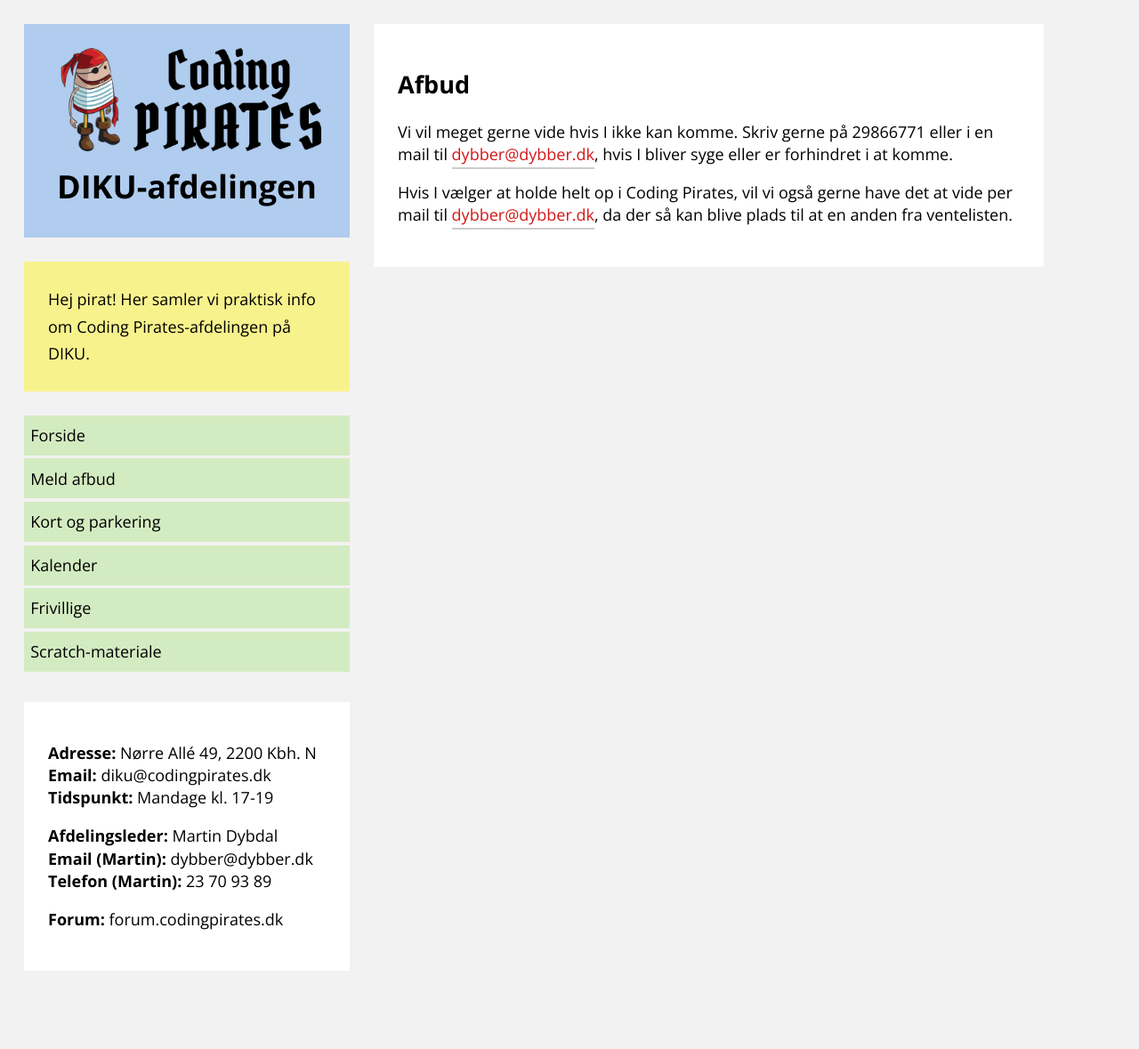
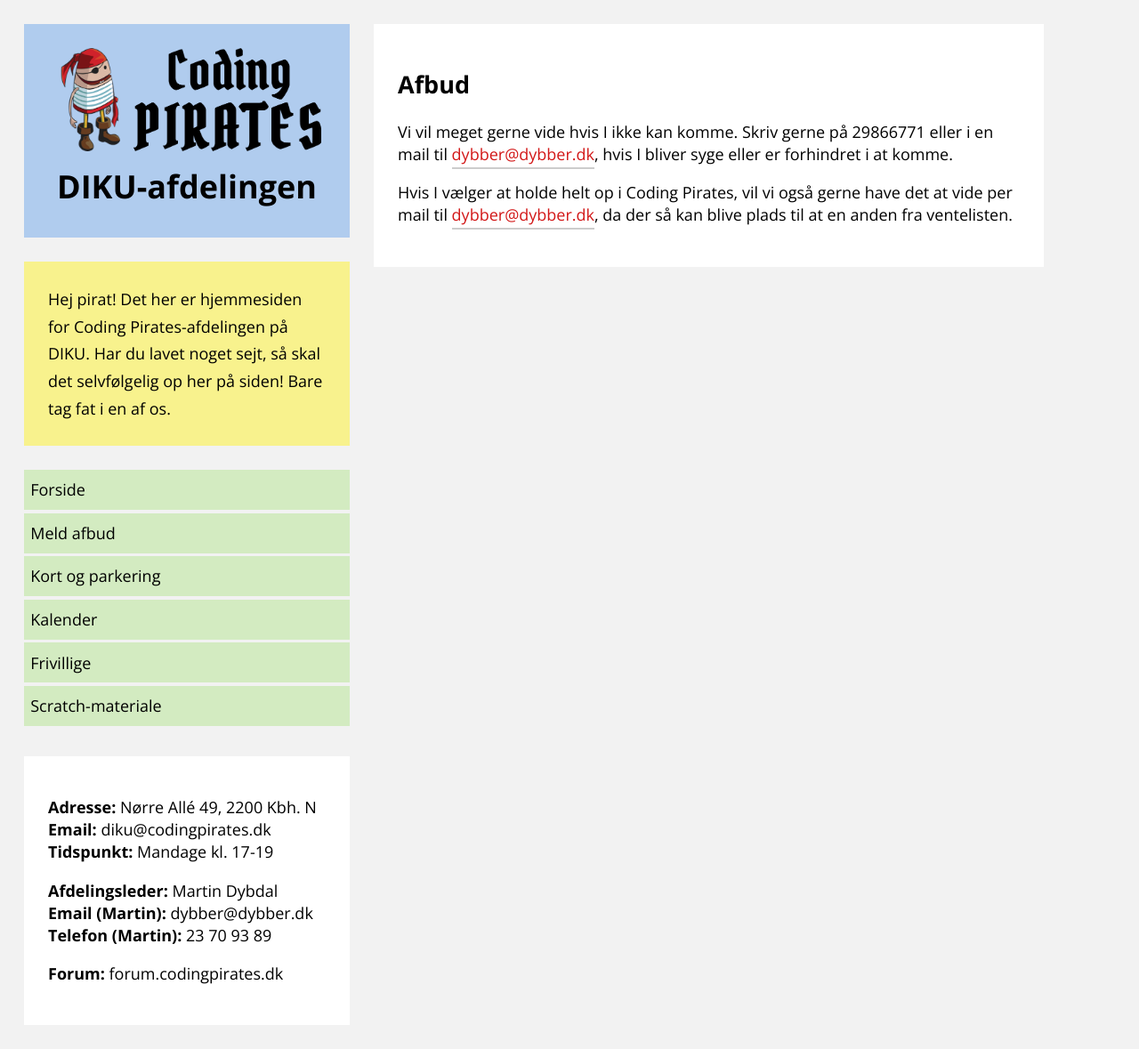
Before and after one commit to dybber/diku.codingpirates.dk, a Jekyll site: the page built from src/afbud.md, in a window 1280 px wide. Shown: the whole page at 89% size. Built offline with Jekyll 4.4.1, drawn with Linux system fonts in a browser that asks for light colours; Markdown is read by kramdown in place of the engine named in the settings; before the commit the page ends 1118 px from its top, so only the background shows below that.

Commit message:
Ny beskrivelse i sidebar

```diff
--- a/src/_config.yml
+++ b/src/_config.yml
@@ -1,5 +1,8 @@
 name: Coding Pirates <br/> DIKU
-description: Hej pirat! Her samler vi praktisk info om Coding Pirates-afdelingen på DIKU.
+description: Hej pirat! Det her er hjemmesiden for Coding
+             Pirates-afdelingen på DIKU. Har du lavet noget sejt, så
+             skal det selvfølgelig op her på siden! Bare tag fat i en
+             af os.
 markdown: redcarpet
 highlighter: true
 email: dybber@dybber.dk
```
